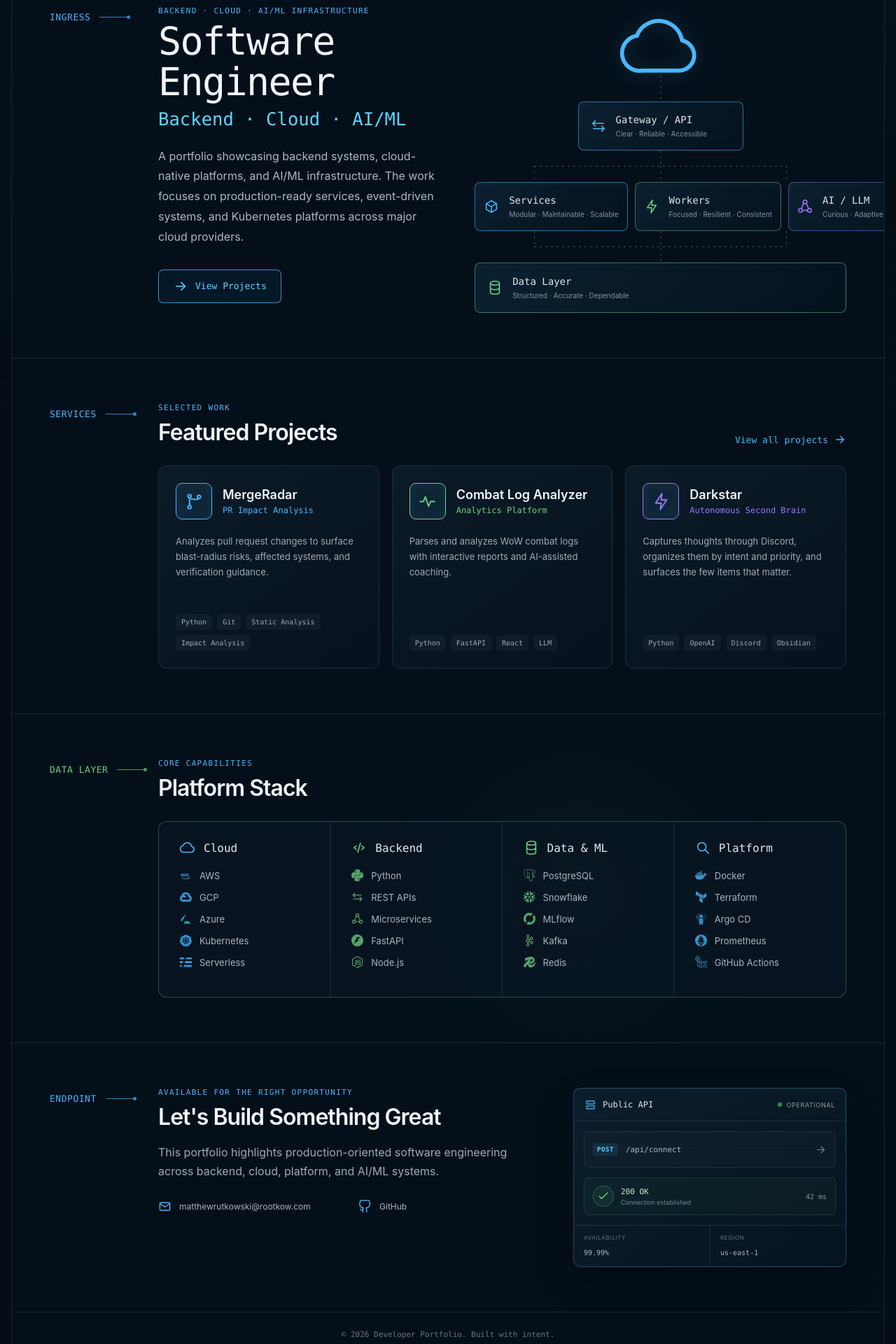
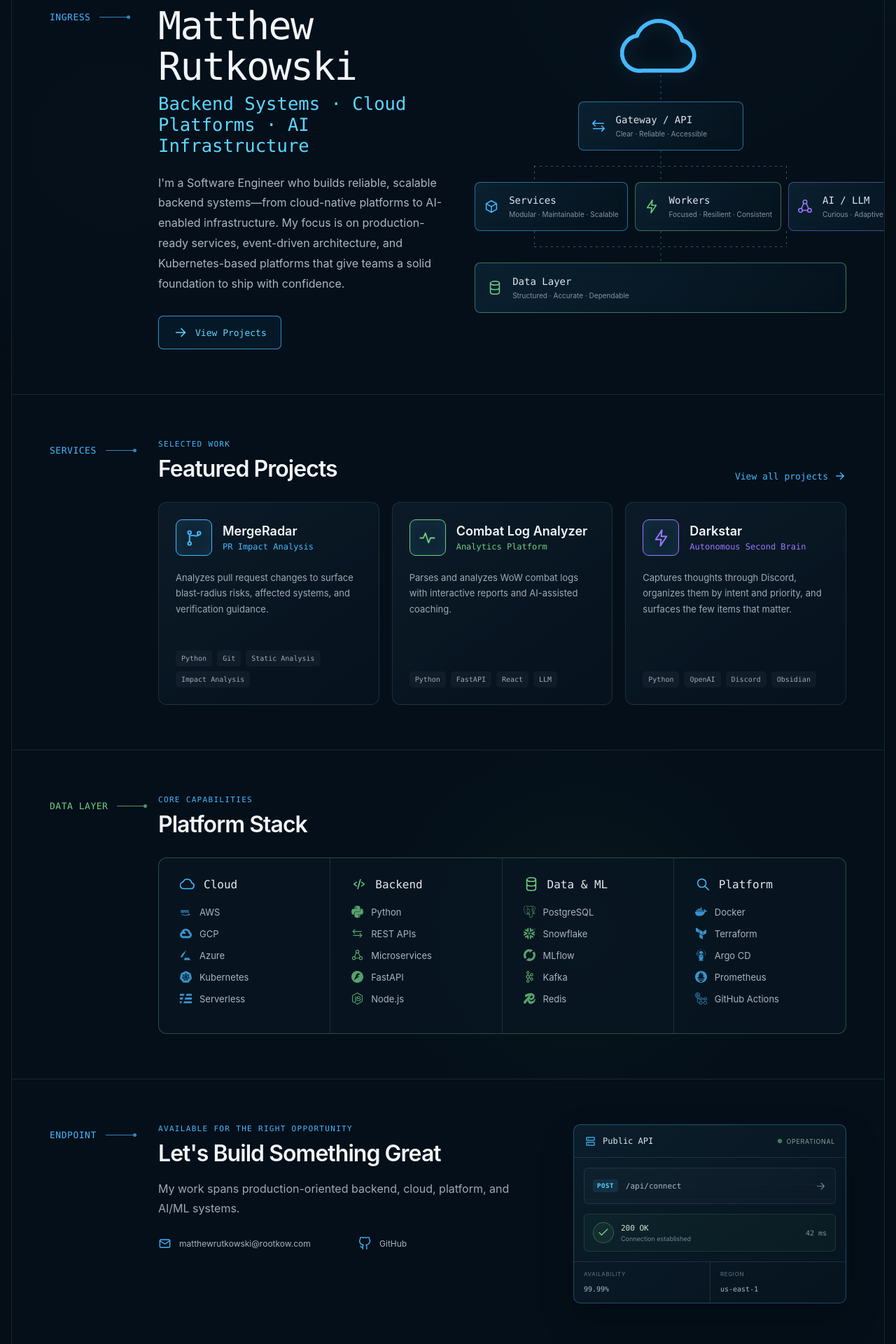
Before and after one commit to rootkow/rootkow-portfolio, a React (Vite) app: page / in a window 1280 px wide. Shown: the part 160-2080 px from the top of the page at 70% size. Built offline with nearby package versions, Linux system fonts and the light colour scheme.

Commit message:
Fixed verbiage.

```diff
--- a/src/App.jsx
+++ b/src/App.jsx
@@ -250,13 +250,14 @@ function Hero() {
     <section className="hero content-section" id="about">
       <SectionLabel>INGRESS</SectionLabel>
       <div className="hero-copy">
-        <p className="eyebrow">Backend · Cloud · AI/ML Infrastructure</p>
-        <h1>Software Engineer</h1>
-        <p className="hero-title">Backend · Cloud · AI/ML</p>
+        <h1>Matthew Rutkowski</h1>
+        <p className="hero-title">Backend Systems · Cloud Platforms · AI Infrastructure</p>
         <p className="hero-intro">
-          A portfolio showcasing backend systems, cloud-native platforms, and AI/ML
-          infrastructure. The work focuses on production-ready services, event-driven systems,
-          and Kubernetes platforms across major cloud providers.
+            I'm a Software Engineer who builds reliable, scalable backend
+            systems—from cloud-native platforms to AI-enabled infrastructure. My
+            focus is on production-ready services, event-driven architecture, and
+            Kubernetes-based platforms that give teams a solid foundation to ship
+            with confidence.
         </p>
         <div className="hero-actions">
           <a className="button primary" href="#projects"><Icon name="arrow" />View Projects</a>
@@ -383,8 +384,7 @@ function Contact() {
         <p className="kicker">Available for the right opportunity</p>
         <h2>Let's Build Something Great</h2>
         <p>
-          This portfolio highlights production-oriented software engineering across backend,
-          cloud, platform, and AI/ML systems.
+          My work spans production-oriented backend, cloud, platform, and AI/ML systems.
         </p>
         <div className="contact-grid">
           {contacts.map((contact) => {
@@ -412,7 +412,7 @@ export default function App() {
         <PlatformStack />
         <Contact />
       </main>
-      <footer>© {new Date().getFullYear()} Developer Portfolio. Built with intent.</footer>
+      <footer>© {new Date().getFullYear()} Matthew Rutkowski. Built with intent.</footer>
     </div>
   );
 }
```
